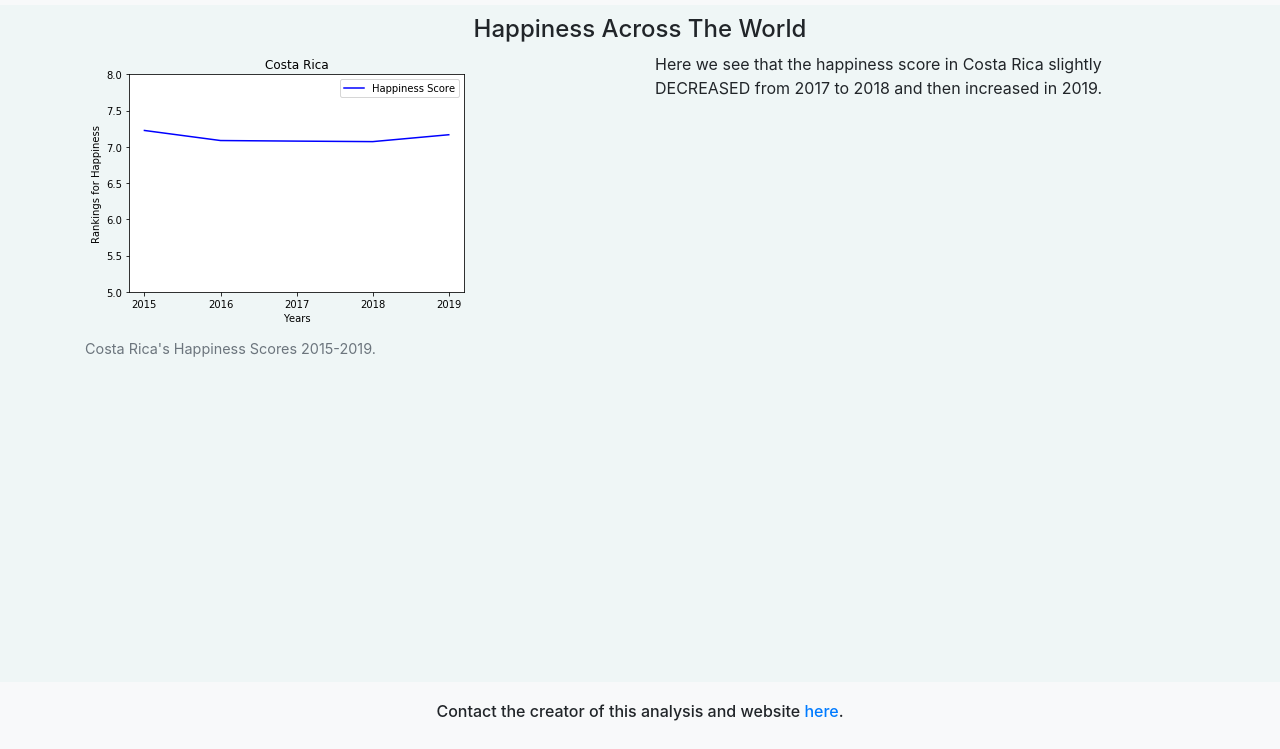
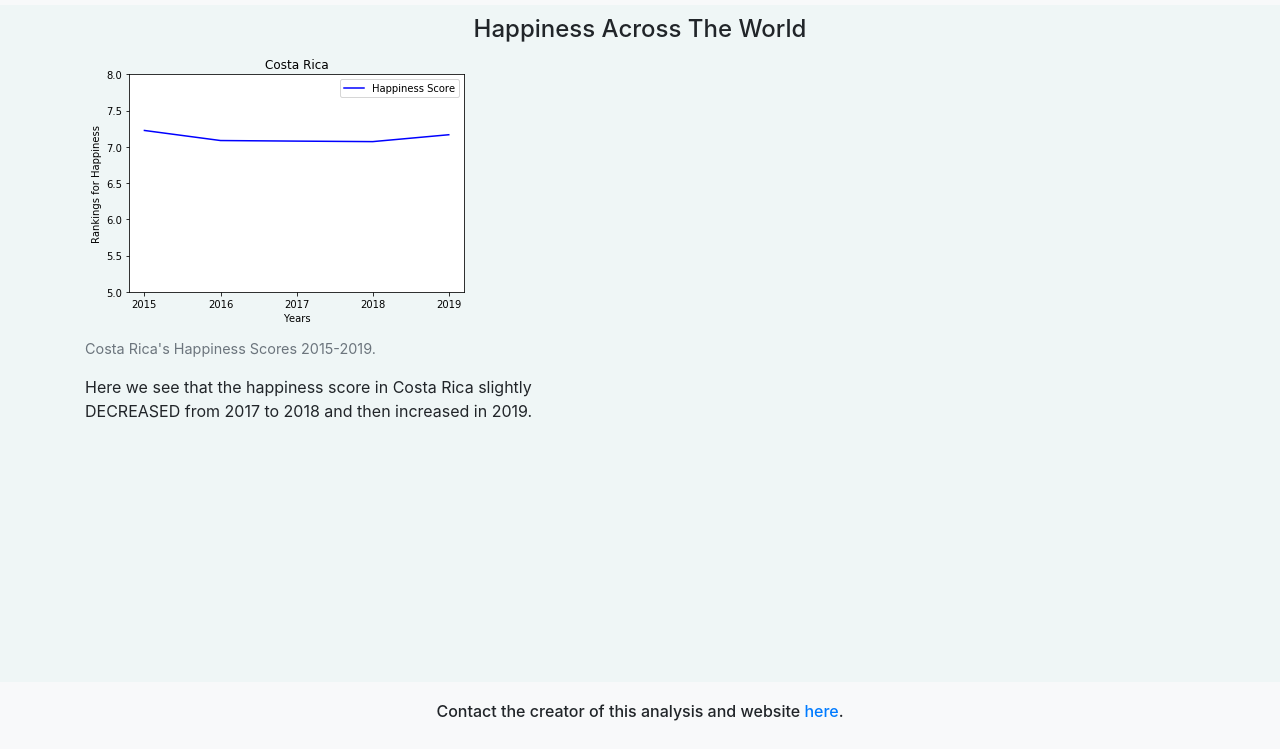
Before and after one commit to cynthiakellogg/Web-Design-Challenge, a plain HTML site: page costa_rica_plot.html in a window 1280 px wide. Shown: the part 51-800 px from the top of the page. Drawn offline with nearby package versions, Linux system fonts and the light colour scheme.

Commit message:
fixed stylesheet ordering

```diff
--- a/costa_rica_plot.html
+++ b/costa_rica_plot.html
@@ -3,9 +3,9 @@
 <head>
   <meta charset="UTF-8">
   <title>Comparisons</title>
-  <link rel="stylesheet" href="reset.css">
+  <!-- <link rel="stylesheet" href="reset.css"> -->
+  <link rel="stylesheet" href="https://stackpath.bootstrapcdn.com/bootstrap/4.3.1/css/bootstrap.min.css" integrity="sha384-ggOyR0iXCbMQv3Xipma34MD+dH/1fQ784/j6cY/iJTQUOhcWr7x9JvoRxT2MZw1T" crossorigin="anonymous">
   <link rel="stylesheet" href="styles.css">
-  <link rel="stylesheet" href="https://stackpath.bootstrapcdn.com/bootstrap/4.3.1/css/bootstrap.min.css" integrity="sha384-ggOyR0iXCbMQv3Xipma34MD+dH/1fQ784/j6cY/iJTQUOhcWr7x9JvoRxT2MZw1T" crossorigin="anonymous">
   <meta name="viewport" content="width=device-width, initial-scale=1, shrink-to-fit=no">
 </head>
 <body class="plots">
@@ -44,12 +44,14 @@
 <div class="container ">
   <h4>Happiness Across The World</h4>
   <div class="row">
-    <div class="col-md-6">
+    <div class="col-md">
       <figure class="figure">
         <img src="Images/CostaRica-Happiness-Score.png" class="figure-img img-fluid rounded" alt="...">
         <figcaption class="figure-caption">Costa Rica's Happiness Scores 2015-2019.</figcaption>
       </figure>
     </div>
+  </div>
+  <div class="row">
     <div class="col-md-6"><p>Here we see that the happiness score in Costa Rica slightly DECREASED from 2017 to 2018 and then increased in 2019.</p></div>
   </div>
 </div>
```
Also changed, not shown: comparisons.html (+3 -3 lines), germany_plot.html (+2 -2 lines), index.html (+3 -2 lines), nigeria_plot.html (+2 -2 lines), plots.html (+2 -2 lines), russia_plot.html (+2 -2 lines), south_korea_plot.html (+2 -2 lines), usa_plot.html (+2 -2 lines), styles.css (line endings or trailing spaces).
